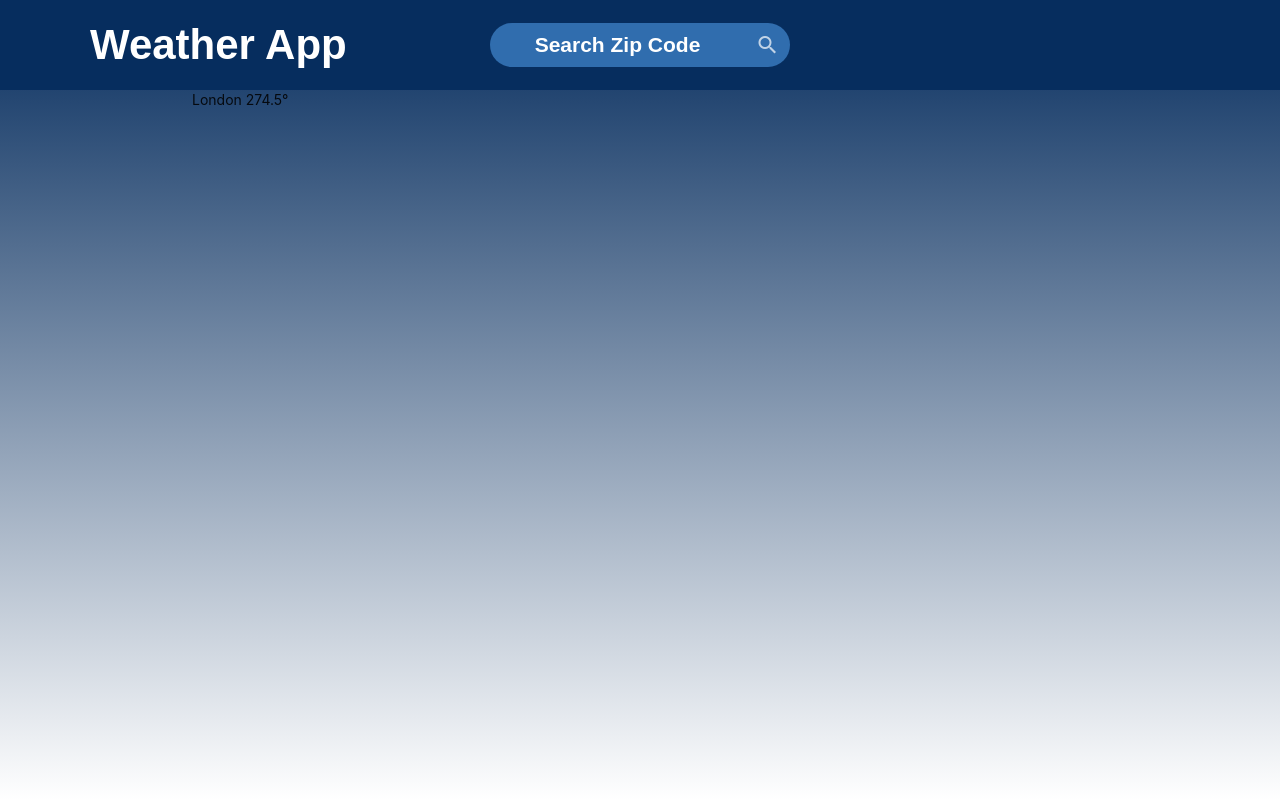
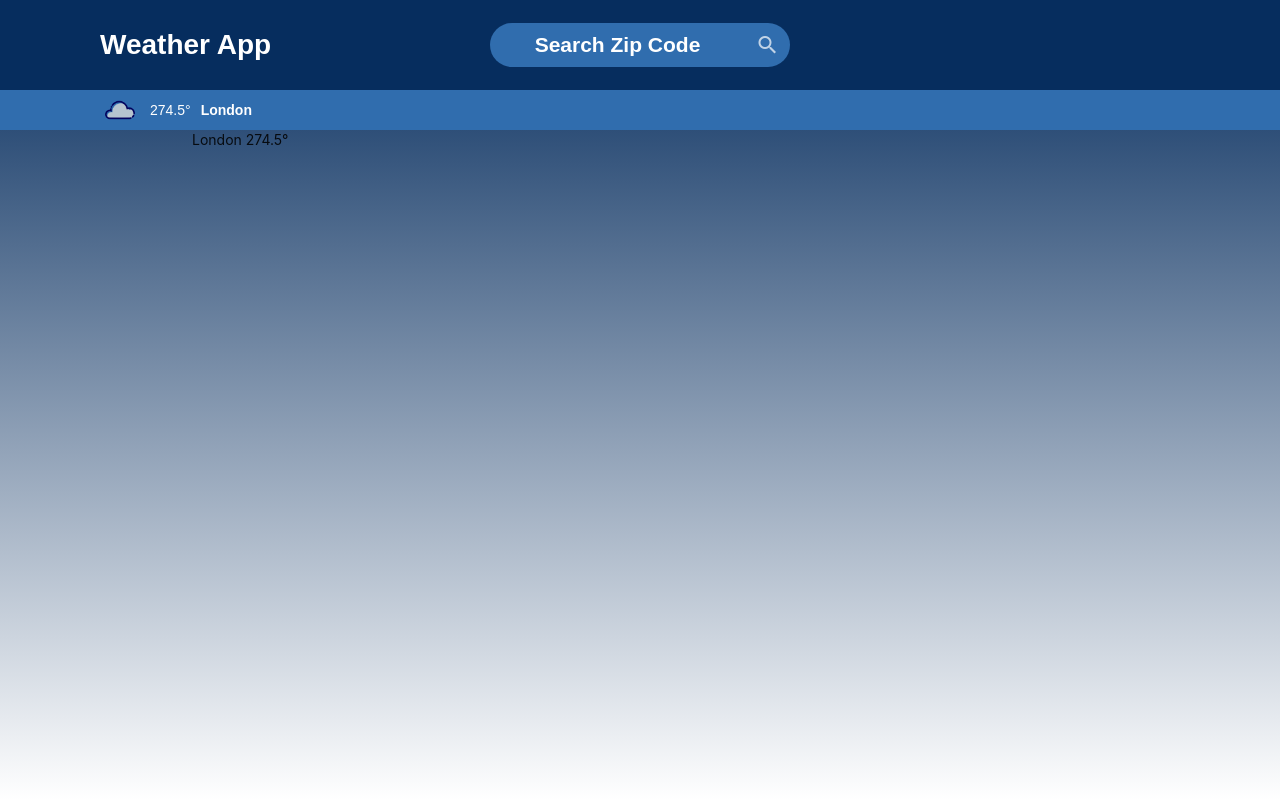
Before and after one commit to TheTeck/Weather, a React (Create React App) app: page / in a window 1280 px wide. Shown: the top 800 px of the page. Built offline with nearby package versions, Linux system fonts and the light colour scheme.

Commit message:
Create SubHeader and DynamicIcon components and dummy up the data, so there is not too many calls to the api

```diff
--- /dev/null
+++ b/src/components/DynamicIcon/DynamicIcon.jsx
@@ -0,0 +1,15 @@
+import React from 'react';
+
+import './DynamicIcon.scss';
+
+export default function DynamicIcon (props) {
+    return (
+        <img
+            src="icons/clouds.png"
+                style={{
+                    width: `${props.width}px`,
+                    height: `${props.height}px`
+                }}
+            />
+    )
+}
--- a/src/components/MainHeader/MainHeader.scss
+++ b/src/components/MainHeader/MainHeader.scss
@@ -10,12 +10,12 @@
   justify-content: flex-end;
   align-items: center;
   position: relative;
-  padding: 20px;
+  padding: 0 $padding-small;
 }
 
 #app-title {
   position: absolute;
-  left: 20px;
+  left: $padding-small;
   top: 50%;
   transform: translateY(-50%);
   color: $color-font-light;
@@ -24,20 +24,20 @@
   font-weight: $font-heavy-weight;
 }
 
-@media (min-width: 800px) {
+@media (min-width: $break-mid) {
   #mainheader-container {
     justify-content: center;
   }
 
   #app-title {
-    left: 40px;
+    left: $padding-medium;
     font-size: $font-medium;
   }
 }
 
-@media (min-width: 1200px) {
+@media (min-width: $break-large) {
   #app-title {
-    left: 90px;
+    left: $padding-large;
     font-size: $font-large;
   }
 }
--- a/src/components/SearchBar/SearchBar.scss
+++ b/src/components/SearchBar/SearchBar.scss
@@ -17,6 +17,7 @@
     outline: none;
     text-align: center;
     color: $color-font-light;
+    font-family: $font-primary;
     font-size: $font-small;
     font-weight: $font-mid-weight;
     display: flex;
--- /dev/null
+++ b/src/components/SubHeader/SubHeader.jsx
@@ -0,0 +1,14 @@
+import React from 'react';
+
+import './SubHeader.scss';
+import DynamicIcon from '../DynamicIcon/DynamicIcon';
+
+export default function SubHeader ({ name, temp, icon}) {
+    return (
+        <div id="subheader-container">
+            <DynamicIcon width={40} height={40} />
+            <div>{`${temp}\u00B0`}</div>
+            <div id="subheader-name">{name}</div>
+        </div>
+    )
+}
--- /dev/null
+++ b/src/components/SubHeader/SubHeader.scss
@@ -0,0 +1,37 @@
+@import "../../sass/colors";
+@import "../../sass/fonts";
+@import "../../sass/dimensions";
+
+#subheader-container {
+  width: 100%;
+  height: $sub-header-height;
+  background-color: $color-secondary;
+  padding: 0 $padding-small;
+  display: flex;
+  align-items: center;
+  column-gap: 10px;
+  color: $color-font-light;
+  font-family: $font-primary;
+  font-size: $font-tiny;
+}
+
+#subheader-name {
+  font-weight: $font-heavy-weight;
+}
+
+#subheader-icon {
+  width: $sub-header-height;
+  height: $sub-header-height;
+}
+
+@media (min-width: $break-mid) {
+  #subheader-container {
+    padding: 0 $padding-medium;
+  }
+}
+
+@media (min-width: $break-large) {
+  #subheader-container {
+    padding: 0 $padding-large;
+  }
+}
--- a/src/pages/App/App.jsx
+++ b/src/pages/App/App.jsx
@@ -3,21 +3,9 @@ import React, {useState, useEffect} from 'react';
 import './App.scss';
 import apiService from '../../utils/apiService'
 import MainHeader from '../../components/MainHeader/MainHeader';
+import SubHeader from '../../components/SubHeader/SubHeader';
 
-
-function App() {
-
-  const [output, setOutput] = useState('nothing');
-  // Object returned by Current Weather API
-  const [currentData, setCurrentData] = useState({});
-  // Oject returned by One Call API
-  const [allData, setAllData] = useState({});
-  const [lat, setLat] = useState(null);
-  const [long, setLong] = useState(null);
-
-  let location = "94513"
-  let data = {
-
+let dummyData = {
     "coord": {
       "lon": -0.1257,
       "lat": 51.5085
@@ -67,14 +55,28 @@ function App() {
     "cod": 200
   }
 
+function App() {
+
+  const [output, setOutput] = useState('nothing');
+  // Object returned by Current Weather API
+  const [currentData, setCurrentData] = useState(dummyData);
+  // Oject returned by One Call API
+  const [allData, setAllData] = useState(dummyData);
+  const [lat, setLat] = useState(null);
+  const [long, setLong] = useState(null);
+
+  let location = "94513"
+
+
   function getZipcode (zip) {
     console.log(zip);
   }
 
   async function getCurrent () {
     try {
-      //let data = await apiService.getCurrent(location);
-      setCurrentData(data);
+      /////let data = await apiService.getCurrent(location);
+      /////setCurrentData(data);
+      let data = dummyData;
       setLat(data.coord.lat);
       setLong(data.coord.lon);
 
@@ -93,6 +95,7 @@ function App() {
     <div id="App">
       <header>
         <MainHeader getZipcode={getZipcode} />
+        <SubHeader name={currentData.name} temp={currentData.main.temp} icon={currentData.weather[0].main} />
       </header>
       <div id="content-container">
         {output}
--- a/src/pages/App/App.scss
+++ b/src/pages/App/App.scss
@@ -1,6 +1,5 @@
 @import "../../sass/colors";
 @import "../../sass/fonts";
-@import "../../sass/dimensions";
 
 #App {
   width: 100%;
--- a/src/sass/_dimensions.scss
+++ b/src/sass/_dimensions.scss
@@ -1 +1,9 @@
 $main-header-height: 90px;
+$sub-header-height: 40px;
+
+$padding-small: 20px;
+$padding-medium: 100px;
+$padding-large: 300px;
+
+$break-mid: 1000px;
+$break-large: 1600px;
```
Also changed, not shown: public/icons/clouds.png (added), src/components/DynamicIcon/DynamicIcon.scss (added).
